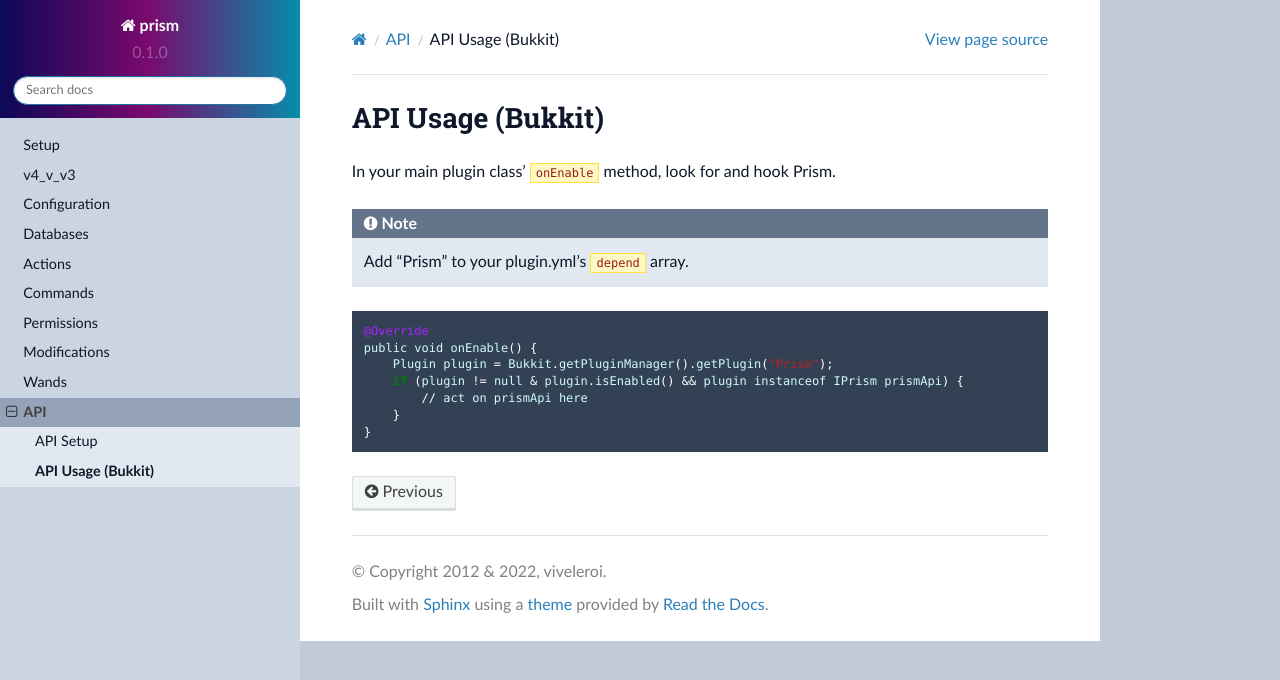
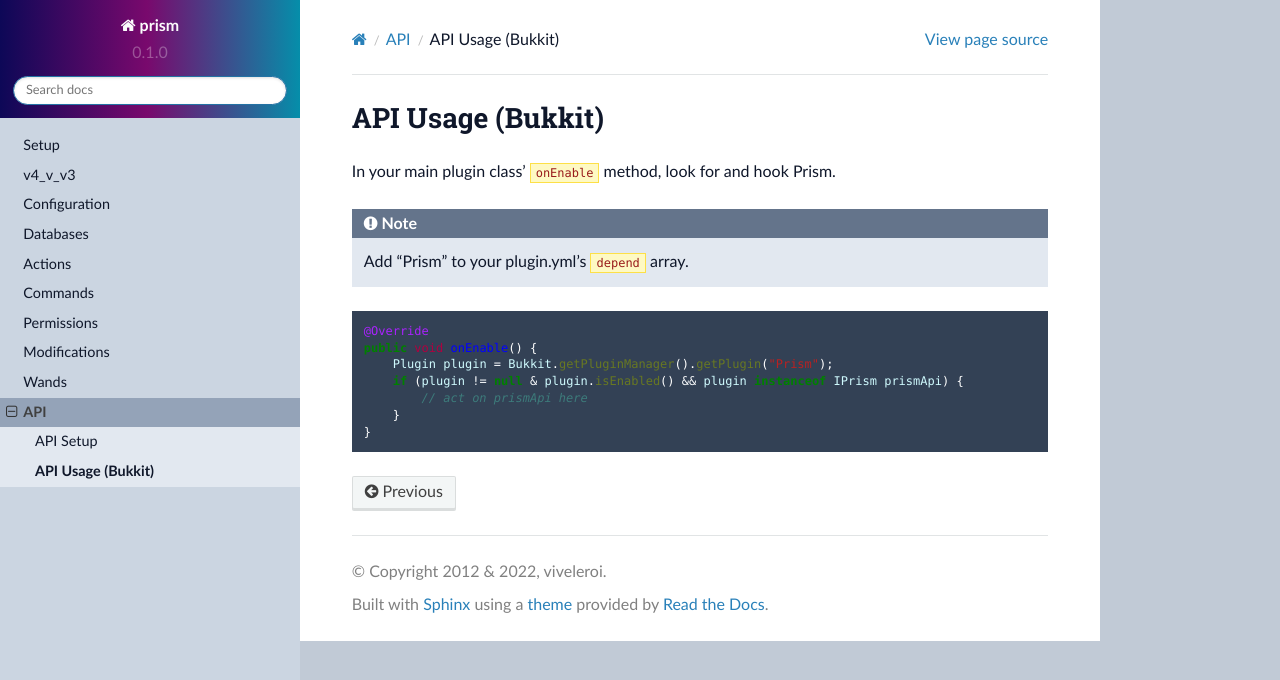
Before and after one commit to prism/prism-docs, a Sphinx documentation site: the page built from docs/source/api/usage.rst, in a window 1280 px wide. Shown: the top 680 px of the page. Built offline with Sphinx 7.4.7 and the Read the Docs theme 2.0.0, drawn with Linux system fonts in a browser that asks for light colours.

Commit message:
Adds languages to code blocks

```diff
--- a/docs/source/_static/css/prism.css
+++ b/docs/source/_static/css/prism.css
@@ -85,6 +85,10 @@ body {
 	color: #fff;
 }
 
+.highlight .mi {
+	color: #fff;
+}
+
 .highlight .o {
 	color: rgb(248 250 252);
 }
--- a/docs/source/api/usage.rst
+++ b/docs/source/api/usage.rst
@@ -7,7 +7,7 @@ In your main plugin class' ``onEnable`` method, look for and hook Prism.
 
     Add "Prism" to your plugin.yml's ``depend`` array.
 
-.. code-block::
+.. code-block:: java
 
     @Override
     public void onEnable() {
--- a/docs/source/config/storage.rst
+++ b/docs/source/config/storage.rst
@@ -27,7 +27,7 @@ However, you can define a custom ``hikari.properties`` file in the plugin's conf
 
 An example file might look like:
 
-.. code-block::
+.. code-block:: properties
 
     dataSourceClassName=com.mysql.cj.jdbc.MysqlDataSource
     dataSource.user=somePrismUser
```
